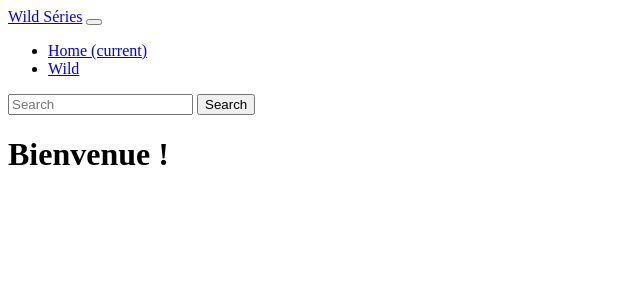
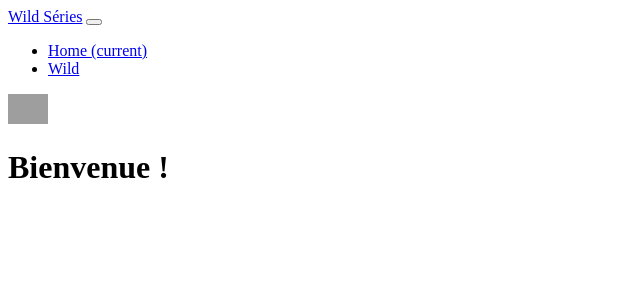
Before and after one commit to OlivierMonsire/wild-series, a Symfony app: template templates/home.html.twig in a window 1280 px wide. Shown: the top 300 px of the page, without its empty margins (0-640 px from the left). Run offline with Twig, Linux system fonts and the light colour scheme; the template is opened without the code that fills it, so the values that code supplies are empty; some libraries are stand-ins or nearby versions; grey boxes are pictures that could not be loaded.

Commit message:
add new look

```diff
--- a/templates/base.html.twig
+++ b/templates/base.html.twig
@@ -7,7 +7,7 @@
             {{ encore_entry_link_tags('app') }}
         {% endblock %}
     </head>
-    <body class="bg-secondary">
+    <body class="bg-light">
     <header>
         {% include 'navbar.html.twig' %}
     </header>
--- a/templates/navbar.html.twig
+++ b/templates/navbar.html.twig
@@ -14,10 +14,7 @@
                     <a class="nav-link" href="/wild">Wild</a>
                 </li>
             </ul>
-            <form class="form-inline my-2 my-lg-0">
-                <input class="form-control mr-sm-2" type="search" placeholder="Search" aria-label="Search">
-                <button class="btn btn-outline-success my-2 my-sm-0" type="submit">Search</button>
-            </form>
+        <img class="mr-5" src="https://art.pixilart.com/ed662b18ec46a15.png" width="40px">
         </div>
     </nav>
 {% endblock %}
```
Also changed, not shown: assets/css/app.scss (+12 -0 lines).
